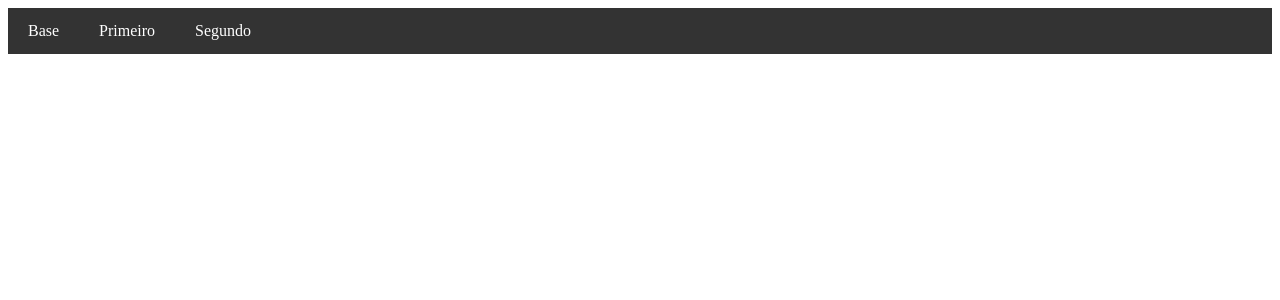
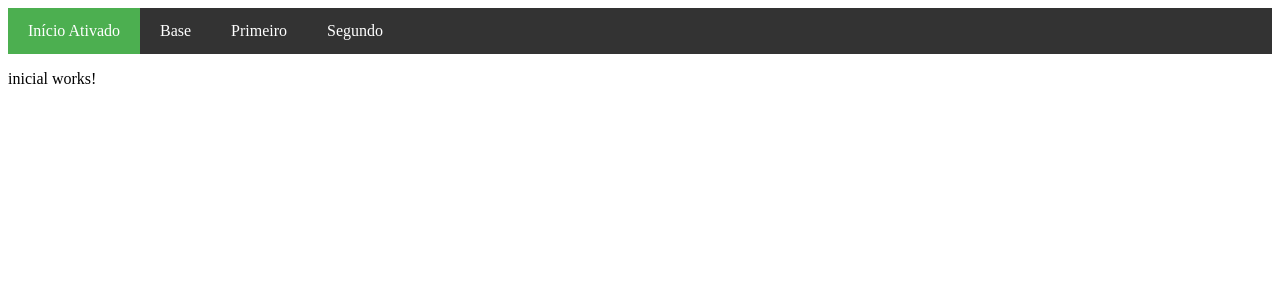
Before and after one commit to filipe-fff/Udemy-angular-roteamento-basico, an Angular app in the folder roteamento-basico/aulas/1-roteamento-basico/: page / in a window 1280 px wide. Shown: the top 300 px of the page. Built offline with nearby package versions, Linux system fonts and the light colour scheme.

Commit message:
carregar rota com o path vazio

```diff
--- a/roteamento-basico/aulas/1-roteamento-basico/src/app/app.component.html
+++ b/roteamento-basico/aulas/1-roteamento-basico/src/app/app.component.html
@@ -1,4 +1,9 @@
 <div class="menu">
+  <div class="menu__item" routerLinkActive="menu__item--selected" [routerLinkActiveOptions]="{ exact: true }" #rlaInicial="routerLinkActive">
+    <a class="menu__link" routerLink="/">
+      Início {{ rlaInicial.isActive ? "Ativado" : "" }}
+    </a>
+  </div>
   <div class="menu__item" routerLinkActive="menu__item--selected" [routerLinkActiveOptions]="{ exact: true }" #rlaBase="routerLinkActive">
       <a class="menu__link" routerLink="componentes">
         Base {{ rlaBase.isActive ? "Ativado" : "" }}
--- a/roteamento-basico/aulas/1-roteamento-basico/src/app/app.routes.ts
+++ b/roteamento-basico/aulas/1-roteamento-basico/src/app/app.routes.ts
@@ -2,8 +2,13 @@ import { Routes } from '@angular/router';
 import { PrimeiroComponent } from './components/primeiro/primeiro.component';
 import { SegundoComponent } from './components/segundo/segundo.component';
 import { BaseComponent } from './components/base/base.component';
+import { InicialComponent } from './components/inicial/inicial.component';
 
 export const routes: Routes = [
+    {
+        path: "",
+        component: InicialComponent
+    },
     {
         path: "componentes",
         loadComponent: () => import('./components/base/base.component').then((m) => m.BaseComponent)
--- /dev/null
+++ b/roteamento-basico/aulas/1-roteamento-basico/src/app/components/inicial/inicial.component.html
@@ -0,0 +1 @@
+<p>inicial works!</p>
```
Also changed, not shown: roteamento-basico/aulas/1-roteamento-basico/src/app/components/inicial/inicial.component.ts (added, +12 -0 lines), roteamento-basico/aulas/1-roteamento-basico/src/app/components/inicial/inicial.component.scss (added), 1 other file (tests, documents, lock files or other folders).
